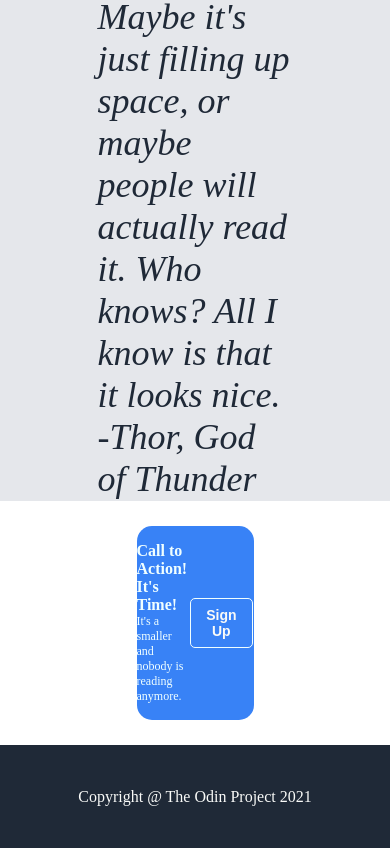
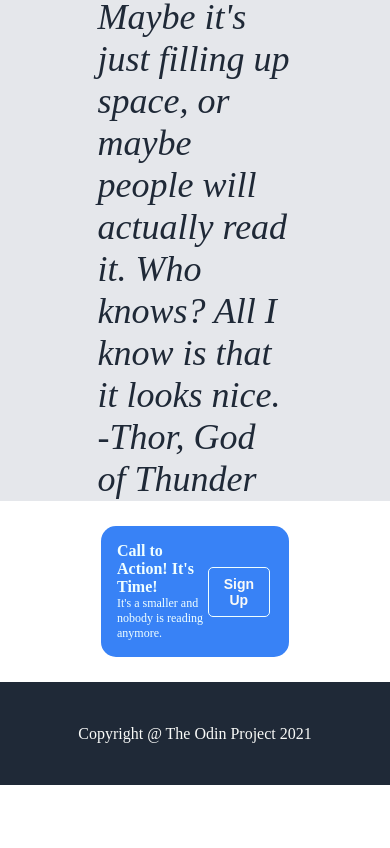
Before and after one commit to Erbnlegend/Landing-Page, a plain HTML site: page index.html in a window 390 px wide. Shown: the part 1412-2260 px from the top of the page. After the commit the page ends 2197 px from the top, so only its background shows below. Drawn offline with Linux system fonts and the light colour scheme.

Commit message:
Fix Mobile view in Call to Action

```diff
--- a/styles.css
+++ b/styles.css
@@ -147,12 +147,12 @@ img {
 
 .call-to-subscribe {
     color: azure;
-    width: 30%;
+    width: 40%;
     margin: 0 auto;
     background-color: #3882f6;
     margin-bottom: 3vh;
     border-radius: 15px;
-    padding: 1em 0;
+    padding: 1em 1em;
 }
 
 .call-to-subscribe button {
```
